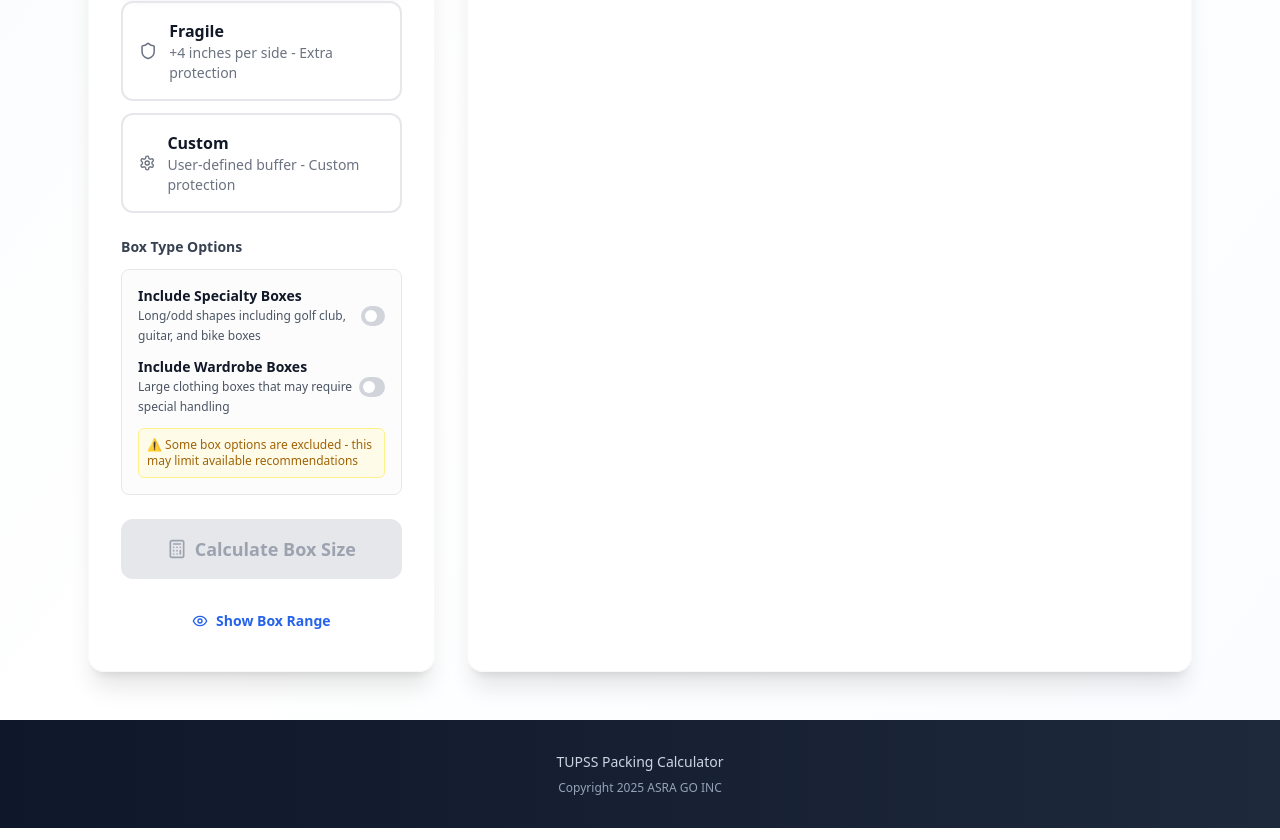
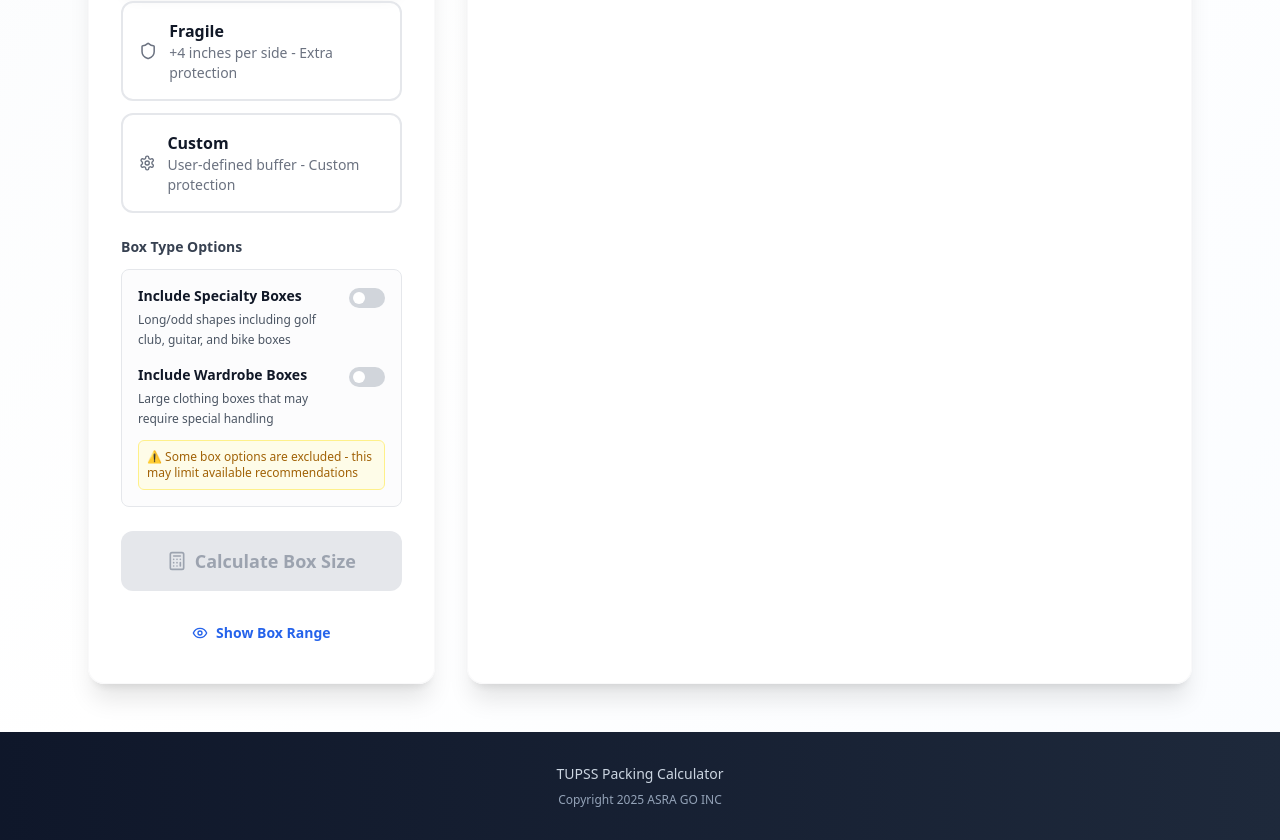
Before and after one commit to futurewerks/UPS-Packing-Calclator-Keizer-OR, a React (Vite) app: page / in a window 1280 px wide. Shown: the part 867-1707 px from the top of the page. Built offline with nearby package versions, Linux system fonts and the light colour scheme.

Commit message:
Clean and uniform toggle layout

```diff
--- a/src/App.tsx
+++ b/src/App.tsx
@@ -301,13 +301,14 @@ function App() {
                 <div className="space-y-2 sm:space-y-3">
                   <div className="bg-gray-50/50 rounded-lg p-3 sm:p-4 border border-gray-200">
                     {/* Specialty Toggle */}
-                    <div className="flex items-center justify-between mb-3">
-                      <div className="flex items-center gap-2">
+                    <div className="flex items-start justify-between mb-4">
+                      <div className="flex-1 pr-4">
                         <div>
-                          <div className="text-sm font-semibold text-gray-900">Include Specialty Boxes</div>
+                          <div className="text-sm font-semibold text-gray-900 mb-1">Include Specialty Boxes</div>
                           <div className="text-xs text-gray-600 leading-relaxed">Long/odd shapes including golf club, guitar, and bike boxes</div>
                         </div>
                       </div>
+                      <div className="flex-shrink-0">
                         <button
                           type="button"
                           onClick={() => handleBooleanToggle('includeSpecialty')}
@@ -322,15 +323,17 @@ function App() {
                           />
                         </button>
                       </div>
+                    </div>
 
                     {/* Wardrobe Toggle */}
-                    <div className="flex items-center justify-between">
-                      <div className="flex items-center gap-2">
+                    <div className="flex items-start justify-between">
+                      <div className="flex-1 pr-4">
                         <div>
-                          <div className="text-sm font-semibold text-gray-900">Include Wardrobe Boxes</div>
+                          <div className="text-sm font-semibold text-gray-900 mb-1">Include Wardrobe Boxes</div>
                           <div className="text-xs text-gray-600 leading-relaxed">Large clothing boxes that may require special handling</div>
                         </div>
                       </div>
+                      <div className="flex-shrink-0">
                         <button
                           type="button"
                           onClick={() => handleBooleanToggle('includeWardrobe')}
@@ -344,6 +347,7 @@ function App() {
                             }`}
                           />
                         </button>
+                      </div>
                     </div>
 
                     {/* Exclusion Warning */}
```
Lines whose indentation alone changed are shown as unchanged.
